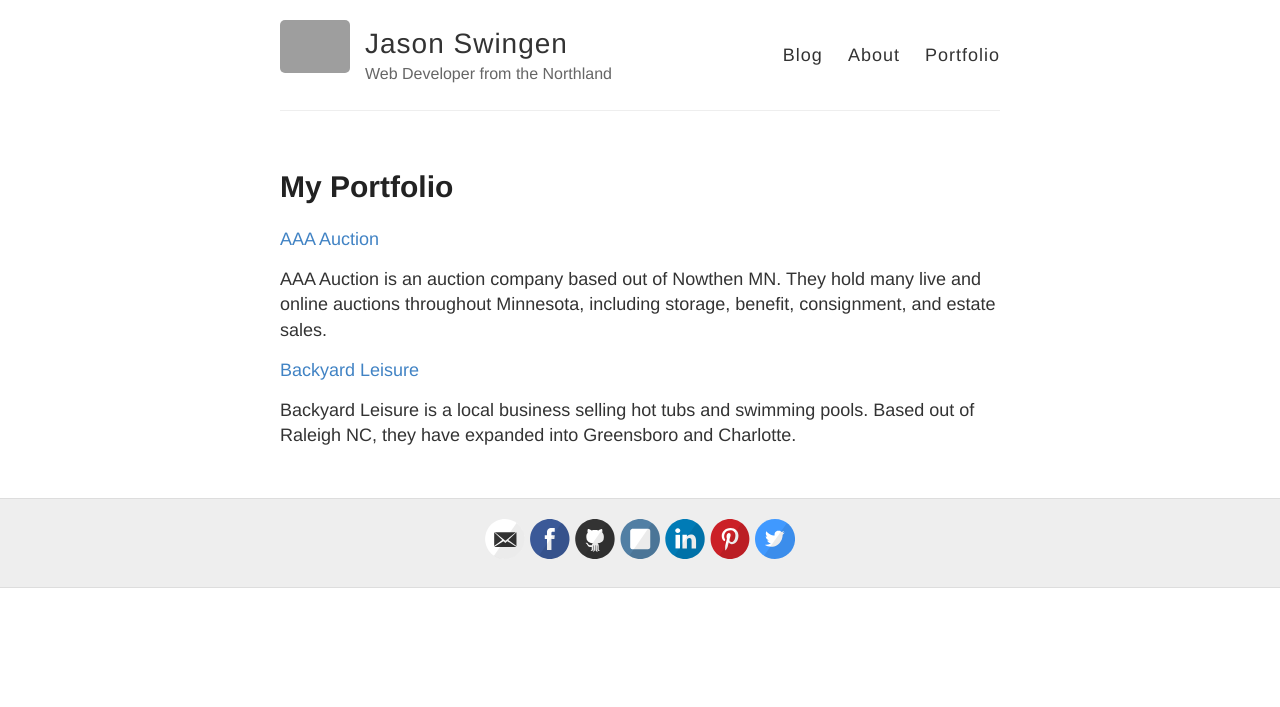
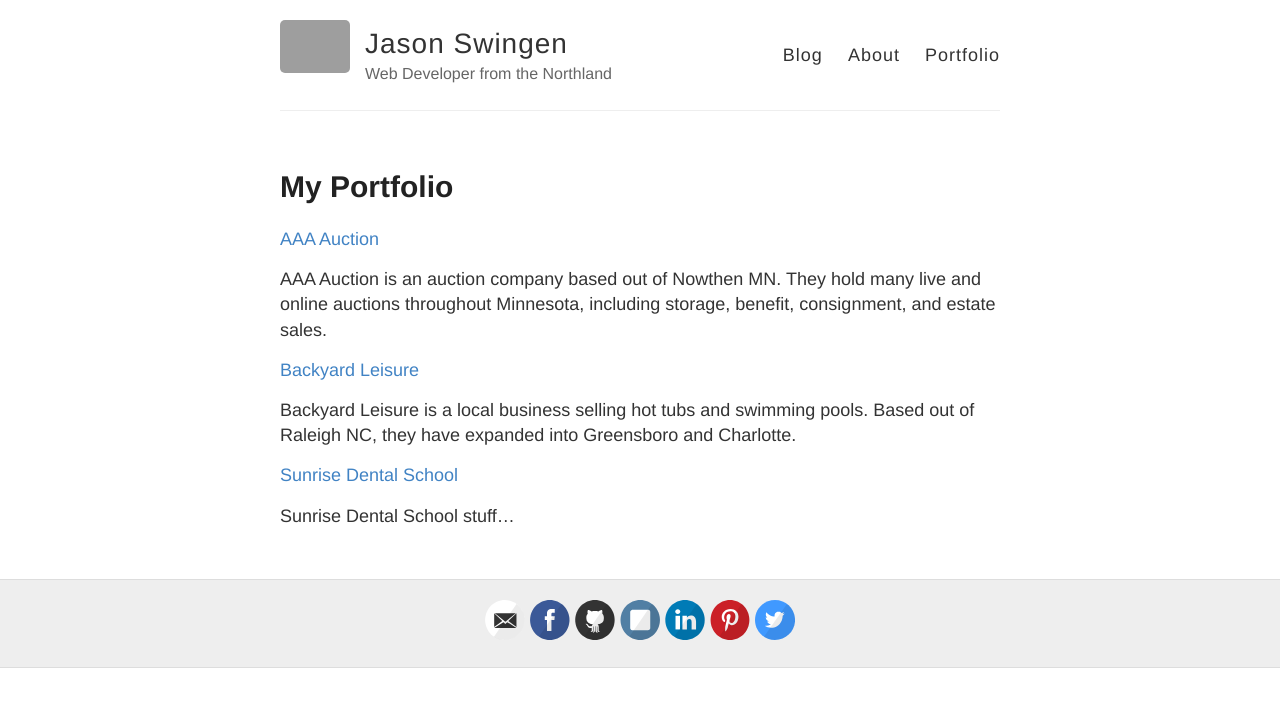
Before and after one commit to JasonSwingen/JasonSwingen.github.io, a Jekyll site: the page built from portfolio.md, in a window 1280 px wide. Shown: the top 707 px of the page. Built offline with Jekyll 4.4.1, drawn with Linux system fonts in a browser that asks for light colours; grey boxes are pictures that could not be loaded.

Commit message:
added another portfolio

```diff
--- a/portfolio.md
+++ b/portfolio.md
@@ -11,3 +11,7 @@
 [Backyard Leisure](http://spapoolbilliards.com)
 
 Backyard Leisure is a local business selling hot tubs and swimming pools. Based out of Raleigh NC, they have expanded into Greensboro and Charlotte.
+
+[Sunrise Dental School](#)
+
+Sunrise Dental School stuff...
```
